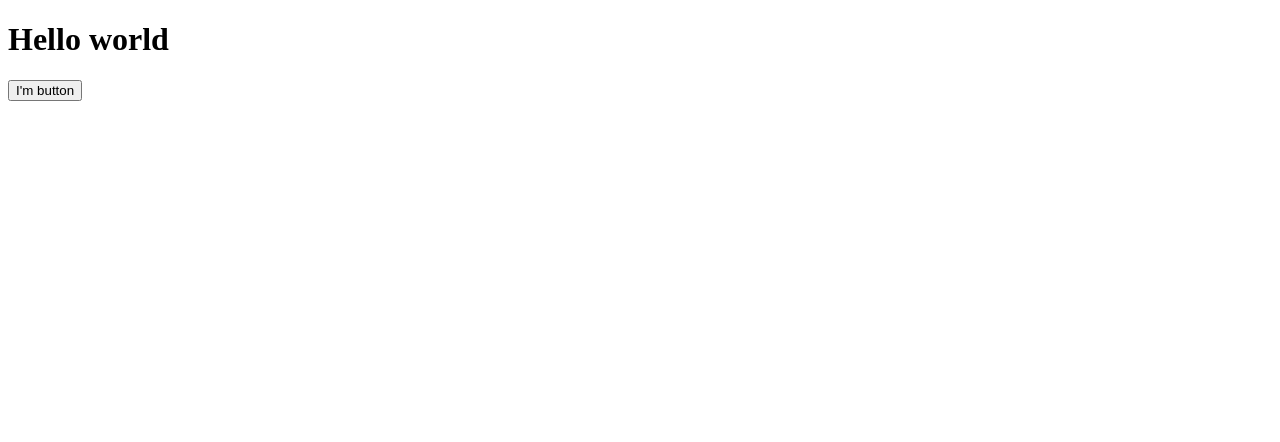
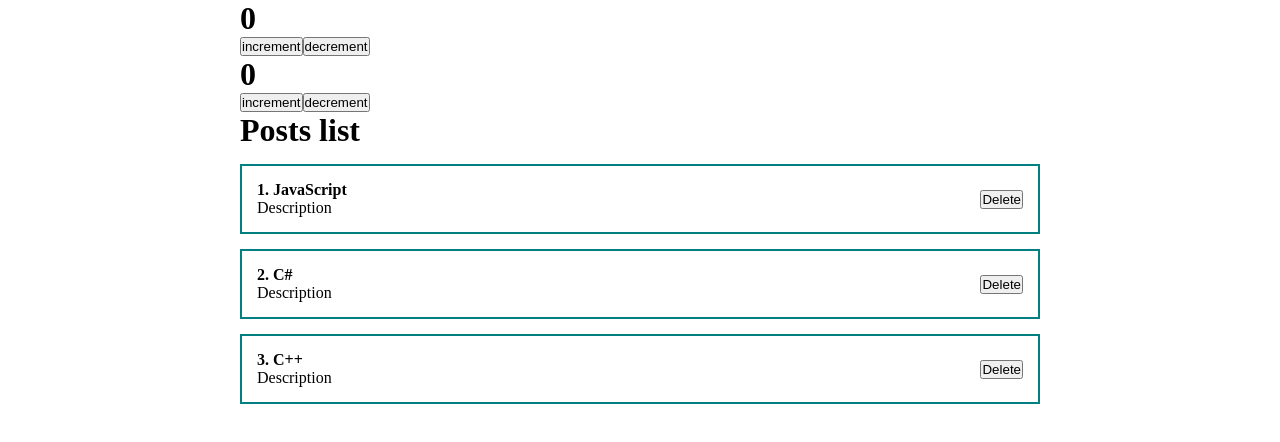
Before and after one commit to otter00/ulbitv-react-course, a React (Create React App) app: page / in a window 1280 px wide. Shown: the top 442 px of the page. Built offline with nearby package versions, Linux system fonts and the light colour scheme.

Commit message:
posts list

```diff
--- a/src/App.js
+++ b/src/App.js
@@ -1,8 +1,33 @@
+import { useState } from "react";
+import Counter from "./components/Counter";
+import ClassCounter from "./components/ClassCounter";
+import PostItem from "./components/PostItem";
+import "./styles/App.css";
+
 function App() {
+  const [posts, setPosts] = useState([
+    { id: 1, title: "JavaScript", body: "Description" },
+    { id: 2, title: "C#", body: "Description" },
+    { id: 3, title: "C++", body: "Description" },
+  ]);
+  //const [value, setValue] = useState("test");
+
   return (
     <div className="App">
-      <h1>Hello world</h1>
-      <button>I'm button</button>
+      {/* <h1>{value}</h1>
+      <input
+        onChange={(event) => setValue(event.target.value)}
+        type="text"
+        value={value}
+      /> */}
+
+      <Counter />
+      <ClassCounter />
+
+      <h1>Posts list</h1>
+      {posts.map((post) => (
+        <PostItem post={post} key={post.id} />
+      ))}
     </div>
   );
 }
--- /dev/null
+++ b/src/components/ClassCounter.jsx
@@ -0,0 +1,32 @@
+import React from "react";
+
+class ClassCounter extends React.Component {
+  constructor(props) {
+    super(props);
+    this.state = {
+      count: 0,
+    };
+    this.Increment = this.Increment.bind(this);
+    this.Decrement = this.Increment.bind(this);
+  }
+
+  Increment() {
+    this.setState({ count: this.state.count + 1 });
+  }
+
+  Decrement() {
+    this.setState({ count: this.state.count - 1 });
+  }
+
+  render() {
+    return (
+      <div>
+        <h1>{this.state.count}</h1>
+        <button onClick={this.Increment}>increment</button>
+        <button onClick={this.Decrement}>decrement</button>
+      </div>
+    );
+  }
+}
+
+export default ClassCounter;
--- /dev/null
+++ b/src/components/Counter.jsx
@@ -0,0 +1,24 @@
+import React, { useState } from "react";
+
+const Counter = () => {
+  const [count, setCount] = useState(0);
+
+  function Increment() {
+    setCount(count + 1);
+  }
+
+  function Decrement() {
+    setCount(count - 1);
+  }
+
+  return (
+    <div>
+      <h1>{count}</h1>
+      <button onClick={Increment}>increment</button>
+      <button onClick={Decrement}>decrement</button>
+    </div>
+  );
+};
+
+
+export default Counter
--- /dev/null
+++ b/src/components/PostItem.jsx
@@ -0,0 +1,20 @@
+import React from "react";
+
+const PostItem = (props) => {
+  return (
+    <div className="post">
+      <div className="post__content">
+        <strong>
+          {props.post.id}. {props.post.title}
+        </strong>
+        <div>{props.post.body}</div>
+      </div>
+
+      <div className="post__btns">
+        <button>Delete</button>
+      </div>
+    </div>
+  );
+};
+
+export default PostItem;
--- /dev/null
+++ b/src/styles/App.css
@@ -0,0 +1,23 @@
+* {
+    margin: 0;
+    padding: 0;
+    box-sizing: border-box;
+}
+
+.App {
+    width: 800px;
+}
+
+#root {
+    display: flex;
+    justify-content: center;
+}
+
+.post {
+    display: flex;
+    padding: 15px;
+    border: 2px solid teal;
+    margin-top: 15px;
+    justify-content: space-between;
+    align-items: center;
+}
```
